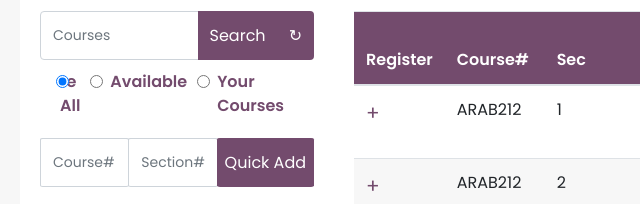
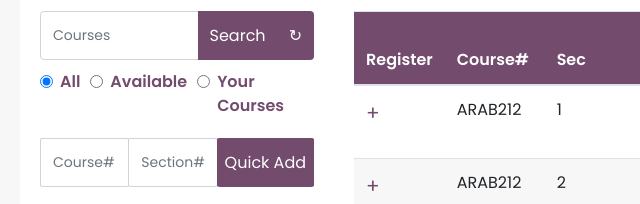
Before and after one commit to medawarSI/Student-Information-System-Front-End-RHU, a plain HTML site: page courseregistration.html in a window 1280 px wide. Shown: the part 131-335 px from the top of the page, 0-640 px from the left. Drawn offline with nearby package versions, Linux system fonts and the light colour scheme.

Commit message:
After Moodle Update 3 - minor typo

```diff
--- a/courseregistration.html
+++ b/courseregistration.html
@@ -99,7 +99,7 @@
 
             <div class="registerRadios">
                 <div class="form-check">
-                    <label class="form-check-label">re
+                    <label class="form-check-label">
                         <input type="radio" class="form-check-input" name="optradio" id="registerRadioAll" checked>All
                     </label>
                 </div>
```
